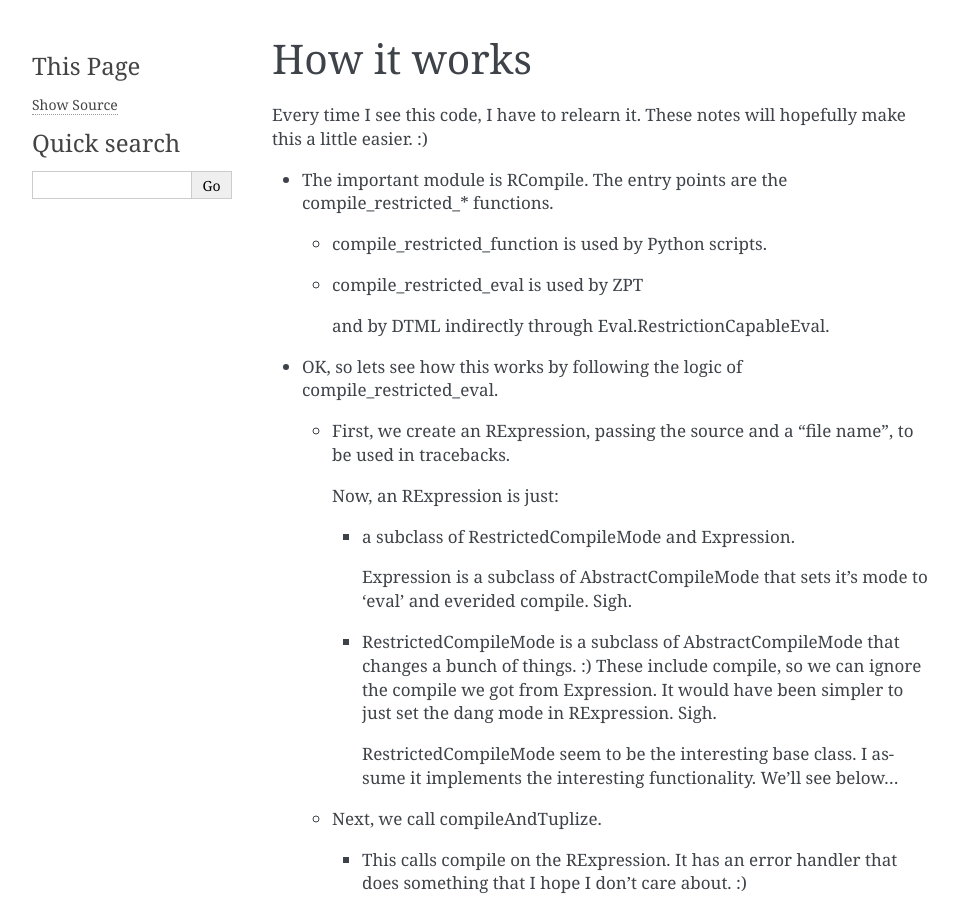
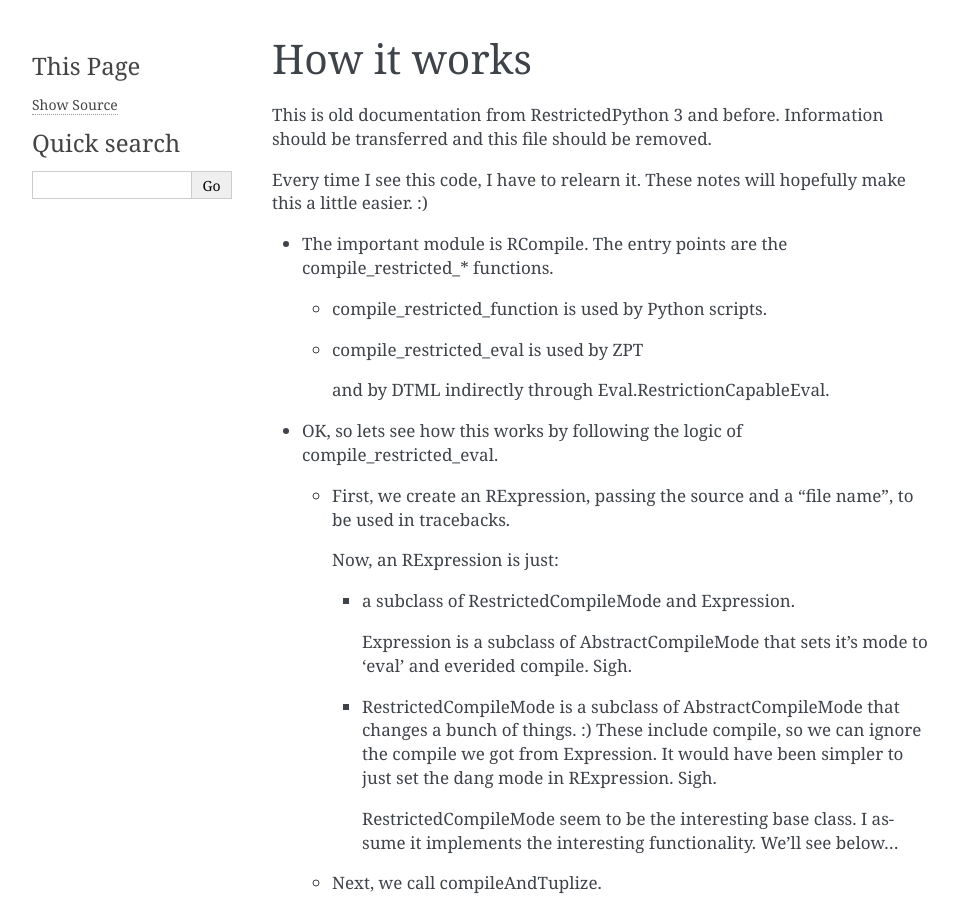
Before and after one commit to zopefoundation/RestrictedPython, a Sphinx documentation site: the page built from docs/notes.rst, in a window 1280 px wide and 900 px high. Shown: the whole window, without its empty margins (148-1106 px from the left). Built offline with Sphinx 7.4.7, drawn with Linux system fonts in a browser that asks for light colours.

Commit message:
add note in notes that it should be transferred and this file should be removed

```diff
--- a/docs/notes.rst
+++ b/docs/notes.rst
@@ -1,5 +1,8 @@
 How it works
 ============
+
+This is old documentation from RestrictedPython 3 and before.
+Information should be transferred and this file should be removed.
 
 Every time I see this code, I have to relearn it.  These notes will
 hopefully make this a little easier. :)
```
